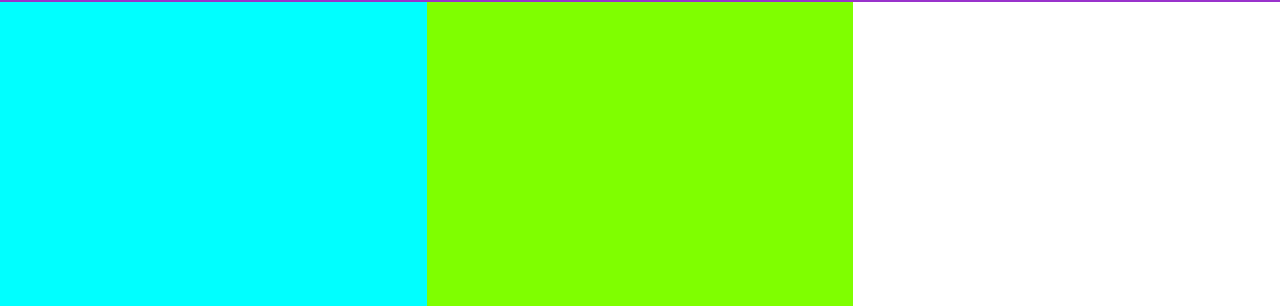
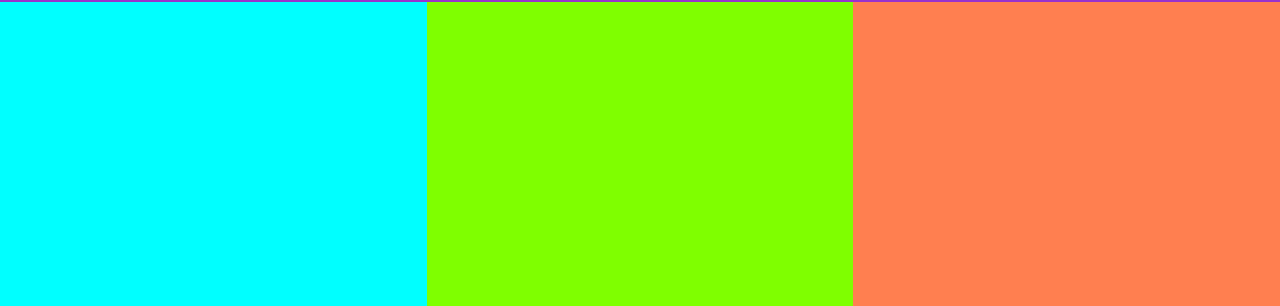
Before and after one commit to thomasesteban22/paginaWebIA, a plain HTML site: page src/index.html in a window 1280 px wide. Shown: the part 48-354 px from the top of the page. Drawn offline with Linux system fonts and the light colour scheme.

Commit message:
solucion de clases

```diff
--- a/src/index.html
+++ b/src/index.html
@@ -23,7 +23,7 @@
         </div>
       </a>
       <a href="instrumentos.html">
-          <div class="recuadros i3>
+          <div class="recuadros i3">
               <h1>Reconocimiento de sonidos</h1>
           </div>
       </a>
```
